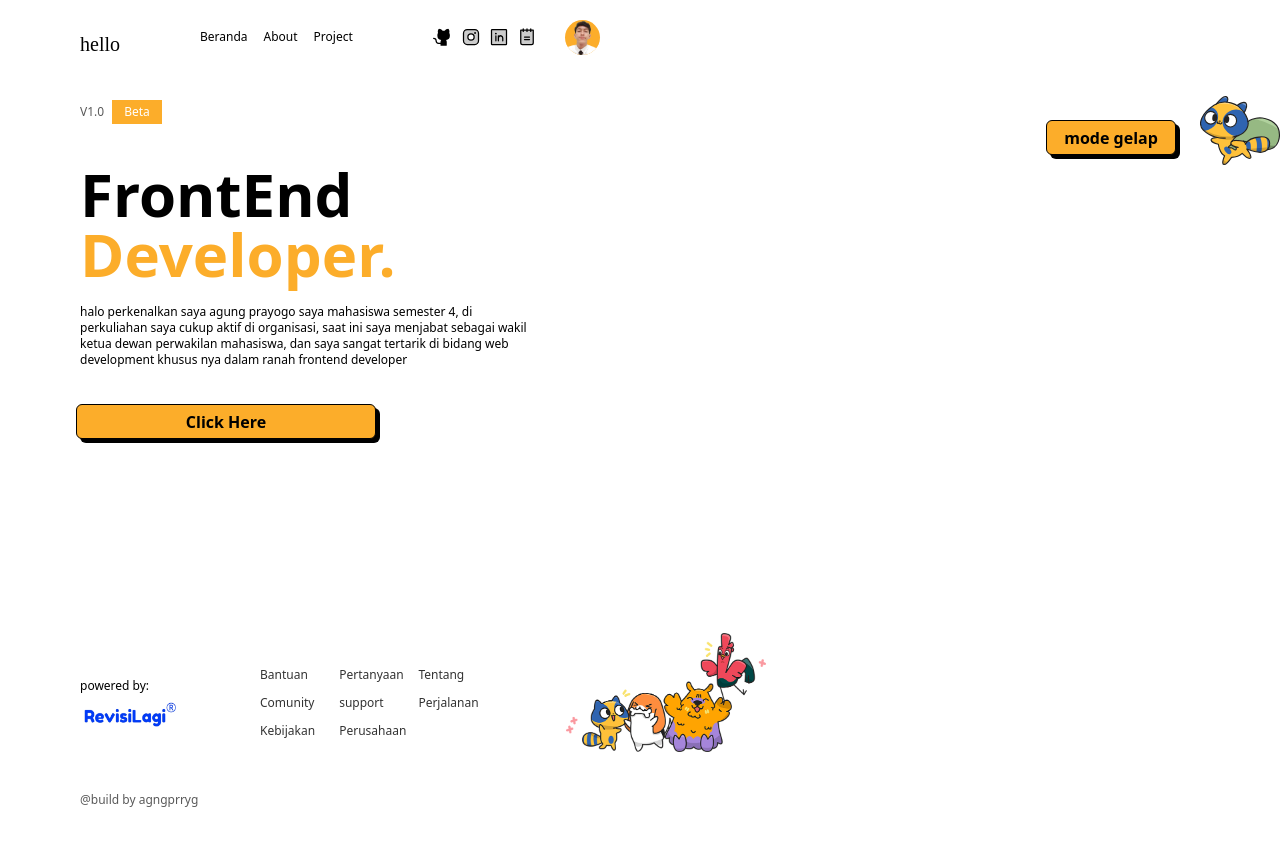
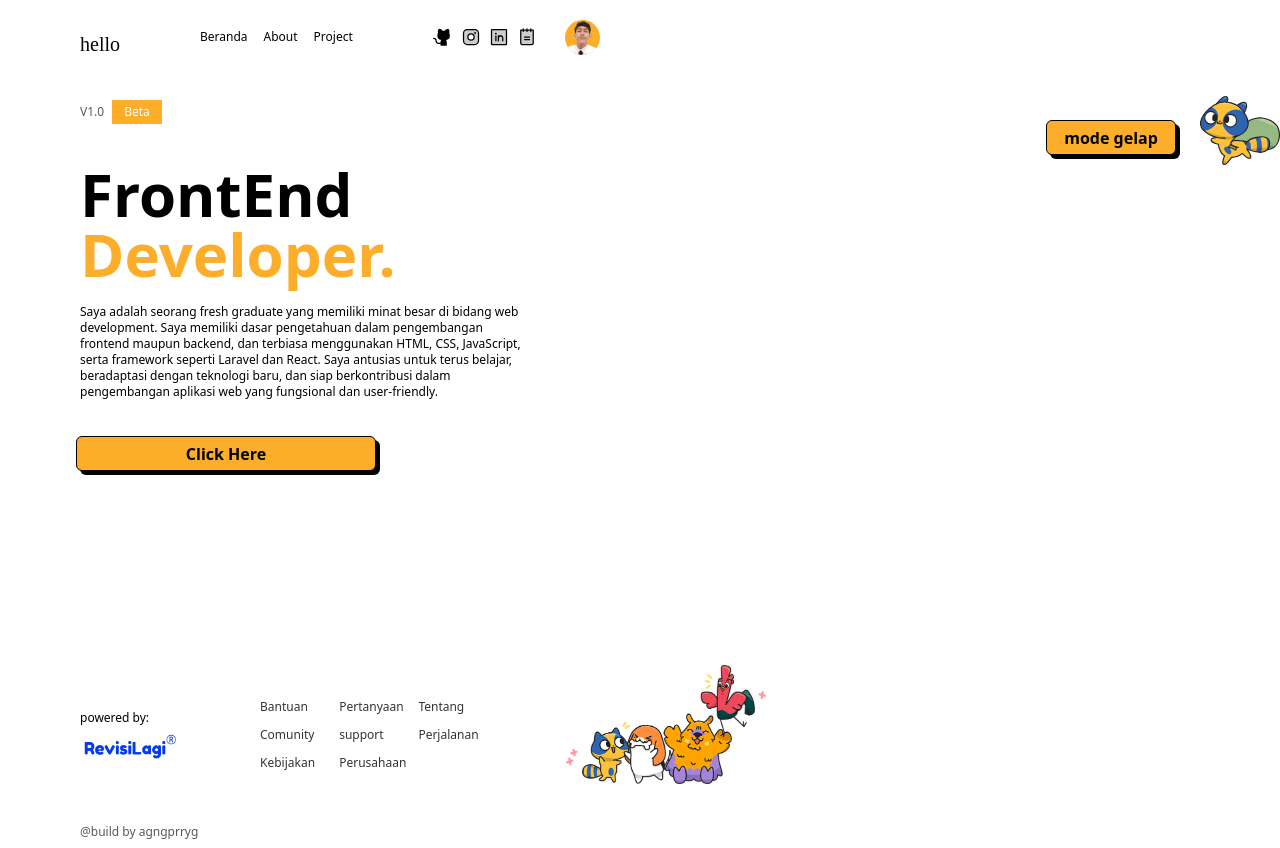
Before and after one commit to agngprryg/portfolio, a React (Vite) app: page / in a window 1280 px wide. Before the commit the page ends 816 px from the top, so only its background shows below. Built offline with nearby package versions, Linux system fonts and the light colour scheme; a web font is replaced by a local one.

Commit message:
memperbaiki tulisan tentang saya

```diff
--- a/src/components/layouts/BerandaLayouts.jsx
+++ b/src/components/layouts/BerandaLayouts.jsx
@@ -77,11 +77,13 @@ const BerandaLayouts = ({ children, secondary }) => {
             <span className="dark:text-white text-tertiary">Developer.</span>
           </h1>
           <p className="max-w-[450px] mt-2 lg:mt-5 text-xs dark:text-white">
-            halo perkenalkan saya agung prayogo saya mahasiswa semester 4, di
-            perkuliahan saya cukup aktif di organisasi, saat ini saya menjabat
-            sebagai wakil ketua dewan perwakilan mahasiswa, dan saya sangat
-            tertarik di bidang web development khusus nya dalam ranah frontend
-            developer
+            Saya adalah seorang fresh graduate yang memiliki minat besar di
+            bidang web development. Saya memiliki dasar pengetahuan dalam
+            pengembangan frontend maupun backend, dan terbiasa menggunakan HTML,
+            CSS, JavaScript, serta framework seperti Laravel dan React. Saya
+            antusias untuk terus belajar, beradaptasi dengan teknologi baru, dan
+            siap berkontribusi dalam pengembangan aplikasi web yang fungsional
+            dan user-friendly.
           </p>
           <button
             onClick={handleButtonClick}
```
